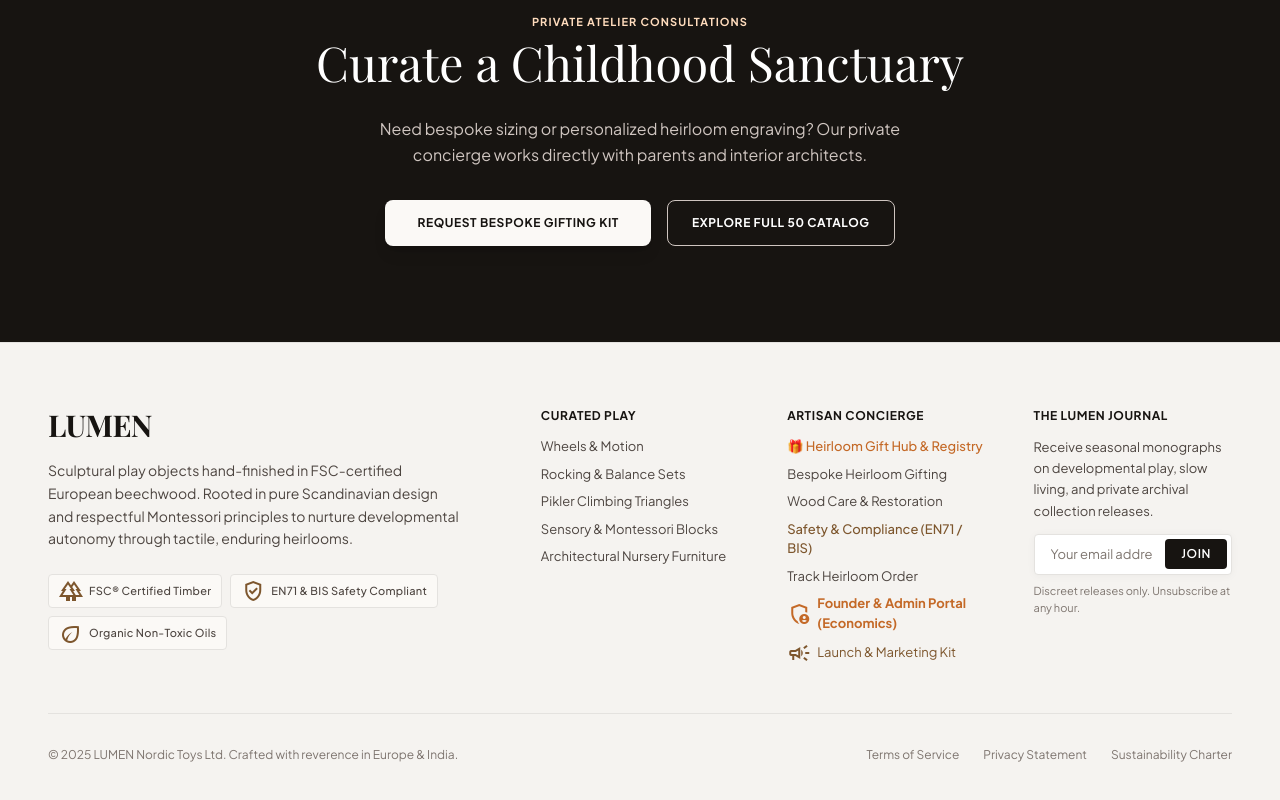
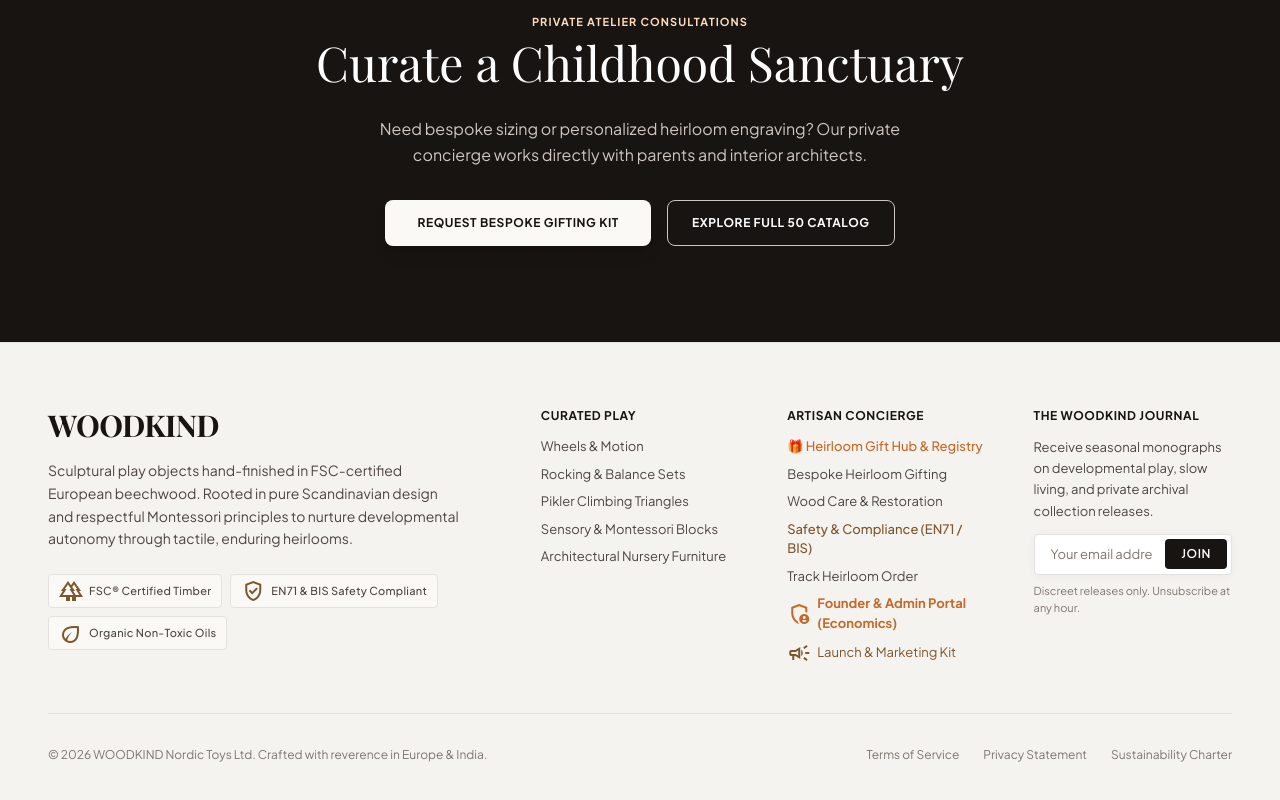
Before and after one commit to an420kit/toy-store, a React (Vite) app: page / in a window 1280 px wide. Shown: the part 4914-5714 px from the top of the page. Built offline with nearby package versions, Linux system fonts and the light colour scheme; a web font is replaced by a local one.

Commit message:
Update footer branding to WOODKIND

```diff
--- a/src/components/Footer.tsx
+++ b/src/components/Footer.tsx
@@ -12,7 +12,7 @@
   const handleNewsletterSubmit = (e: React.FormEvent) => {
     e.preventDefault();
     if (!email) return;
-    onShowToast('Welcome to The Lumen Journal', `Monograph release dispatch registered for ${email}`);
+    onShowToast('Welcome to The WOODKIND Journal', `Monograph release dispatch registered for ${email}`);
     setEmail('');
   };
 
@@ -23,7 +23,7 @@
           {/* Brand Manifesto */}
           <div className="lg:col-span-2 space-y-4 pr-0 lg:pr-8">
             <div className="font-serif text-3xl text-[#171411] tracking-tight font-bold">
-              LUMEN
+              WOODKIND
             </div>
             <p className="text-[14px] leading-relaxed text-[#4d4540] max-w-md">
               Sculptural play objects hand-finished in FSC-certified European beechwood. Rooted in
@@ -162,10 +162,10 @@
             </ul>
           </div>
 
-          {/* The Lumen Journal */}
+          {/* The WOODKIND Journal */}
           <div className="space-y-3">
             <div className="text-[12px] uppercase tracking-wider text-[#171411] font-bold">
-              The Lumen Journal
+              The WOODKIND Journal
             </div>
             <p className="text-[13px] text-[#4d4540] leading-relaxed">
               Receive seasonal monographs on developmental play, slow living, and private archival
@@ -197,7 +197,7 @@
 
         {/* Bottom bar */}
         <div className="pt-8 border-t border-[#e4e2df] flex flex-col md:flex-row items-center justify-between gap-4 text-[#7e756f] text-[12px]">
-          <p>© 2025 LUMEN Nordic Toys Ltd. Crafted with reverence in Europe &amp; India.</p>
+          <p>© 2026 WOODKIND Nordic Toys Ltd. Crafted with reverence in Europe &amp; India.</p>
           <div className="flex items-center gap-6">
             <button
               onClick={() => onNavigate('brand-philosophy')}
```
